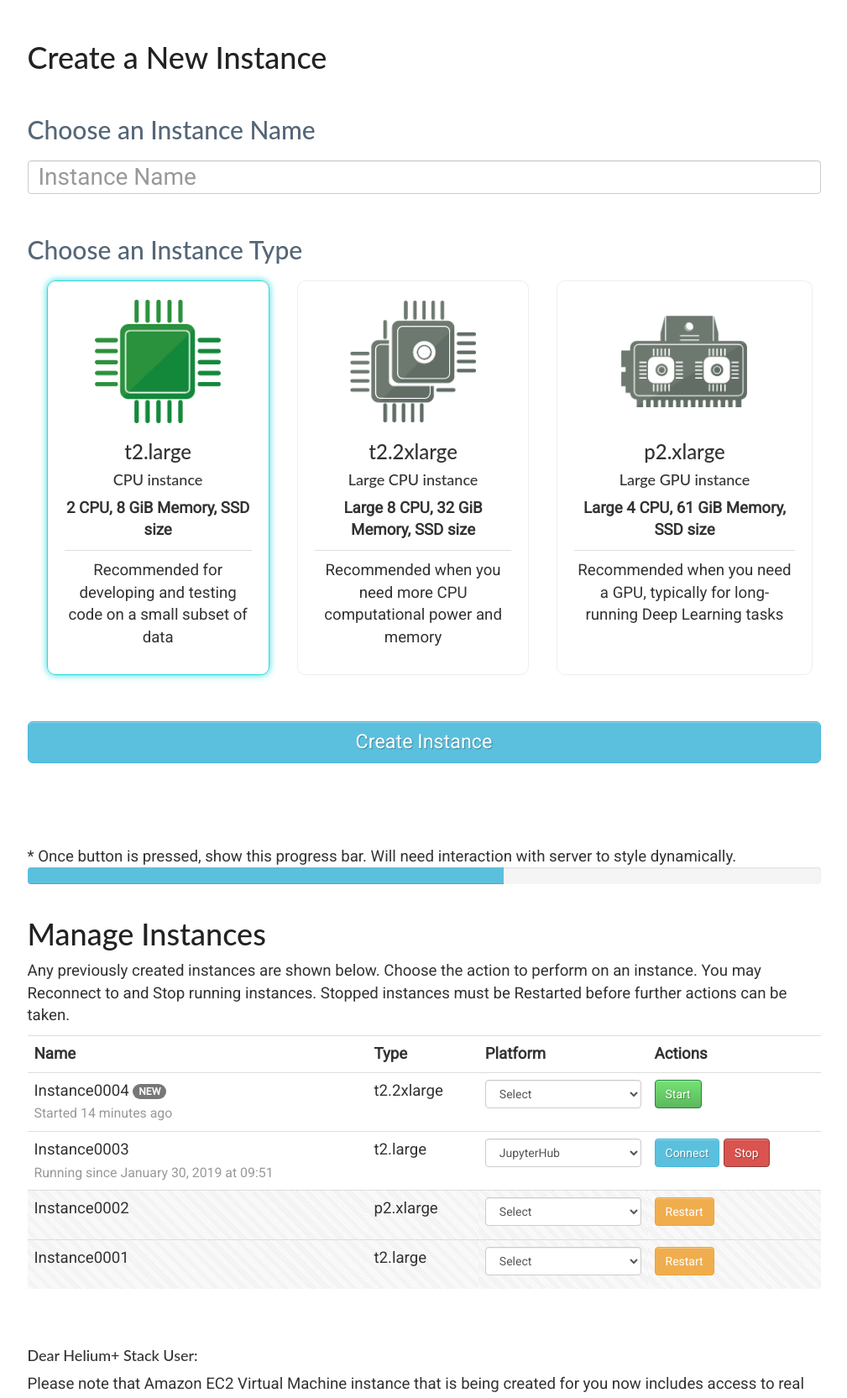
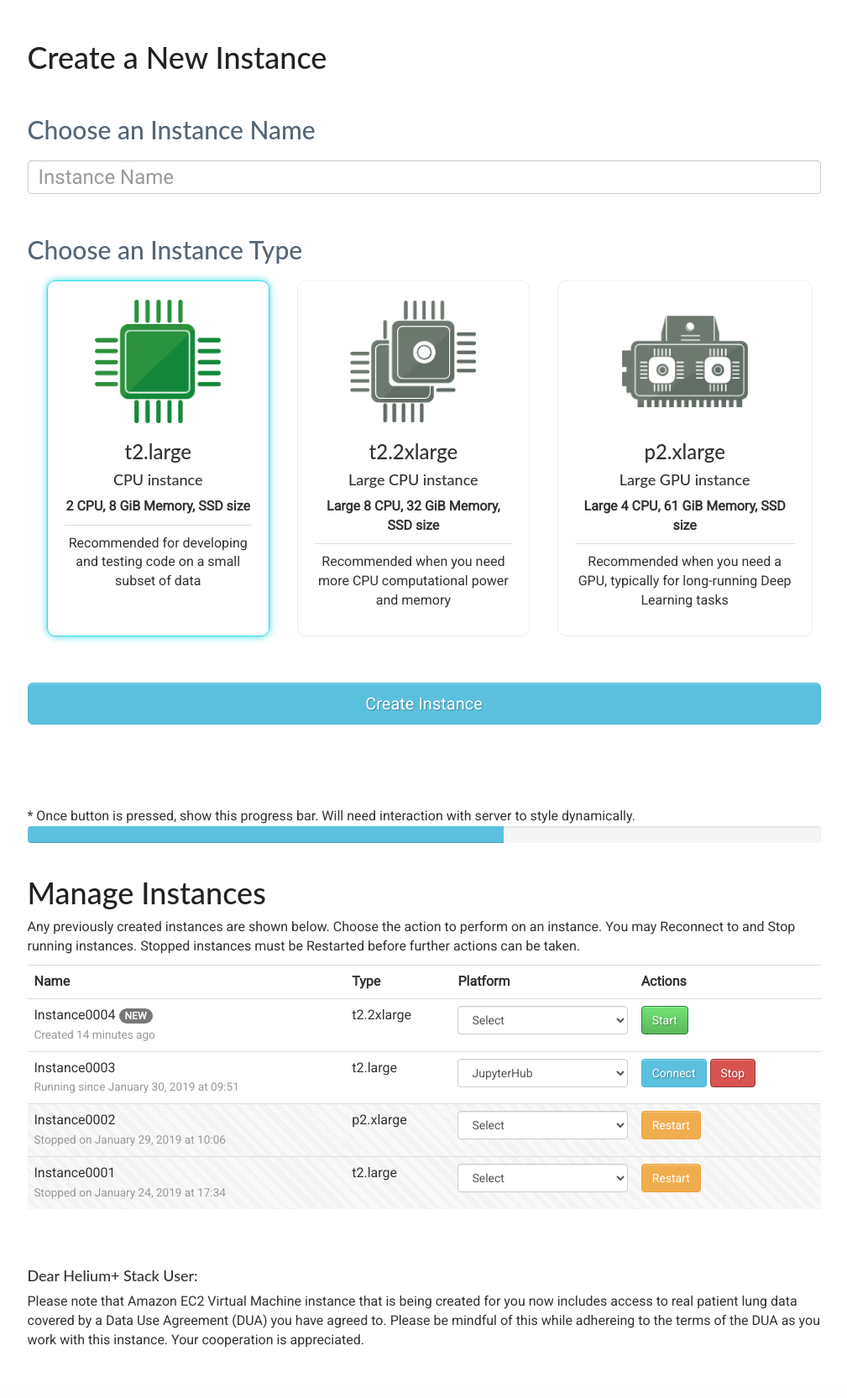
Before and after one commit to heliumplusdatastage/Instance-Management, a Django app: page /create/ in a window 1280 px wide. Shown: the part 299-1964 px from the top of the page at 84% size, without its empty margins (135-1144 px from the left). After the commit the page ends 1904 px from the top, so only its background shows below. Run offline with Django 3.2, Linux system fonts and the light colour scheme; some libraries are stand-ins or nearby versions.

Commit message:
change footnote wording

```diff
--- a/static/css/style.css
+++ b/static/css/style.css
@@ -4,7 +4,7 @@
 
 body {
   font-family: "Roboto", sans-serif;
-  font-size: 14pt;
+  font-size: 12pt;
   --color-commonsshare-green: #2A913C;
   --color-commonsshare-blue: #32D7DD;
   --color-jupyterhub-orange: #EE6D0E;
--- a/templates/create.html
+++ b/templates/create.html
@@ -122,7 +122,7 @@
                 <tr class="instance-mgmt__instance running-instance">
                     <td class="instance-mgmt__name">
                         Instance0004 <span class="badge instance-mgmt__new">NEW</span>
-                        <div><small class="instance-mgmt__name__note">Started 14 minutes ago</small></div>
+                        <div><small class="instance-mgmt__name__note">Created 14 minutes ago</small></div>
                     </td>
                     <td class="instance-mgmt__type">t2.2xlarge</td>
                     <td class="instance-mgmt__platform">
@@ -157,7 +157,10 @@
                     </td>
                 </tr>
                 <tr class="instance-mgmt__instance stopped-instance">
-                    <td class="instance-mgmt__name">Instance0002</td>
+                    <td class="instance-mgmt__name">
+                        Instance0002
+                        <div><small class="instance-mgmt__name__note">Stopped on January 29, 2019 at 10:06</small></div>
+                    </td>
                     <td class="instance-mgmt__type">p2.xlarge</td>
                     <td class="instance-mgmt__platform">
                     <select class="form-control" id="inputGroupSelect01">
@@ -174,6 +177,7 @@
                 <tr class="instance-mgmt__instance stopped-instance">
                     <td class="instance-mgmt__name">
                         Instance0001
+                        <div><small class="instance-mgmt__name__note">Stopped on January 24, 2019 at 17:34</small></div>
                     </td>
                     <td class="instance-mgmt__type">t2.large</td>
                     <td class="instance-mgmt__platform">
```
